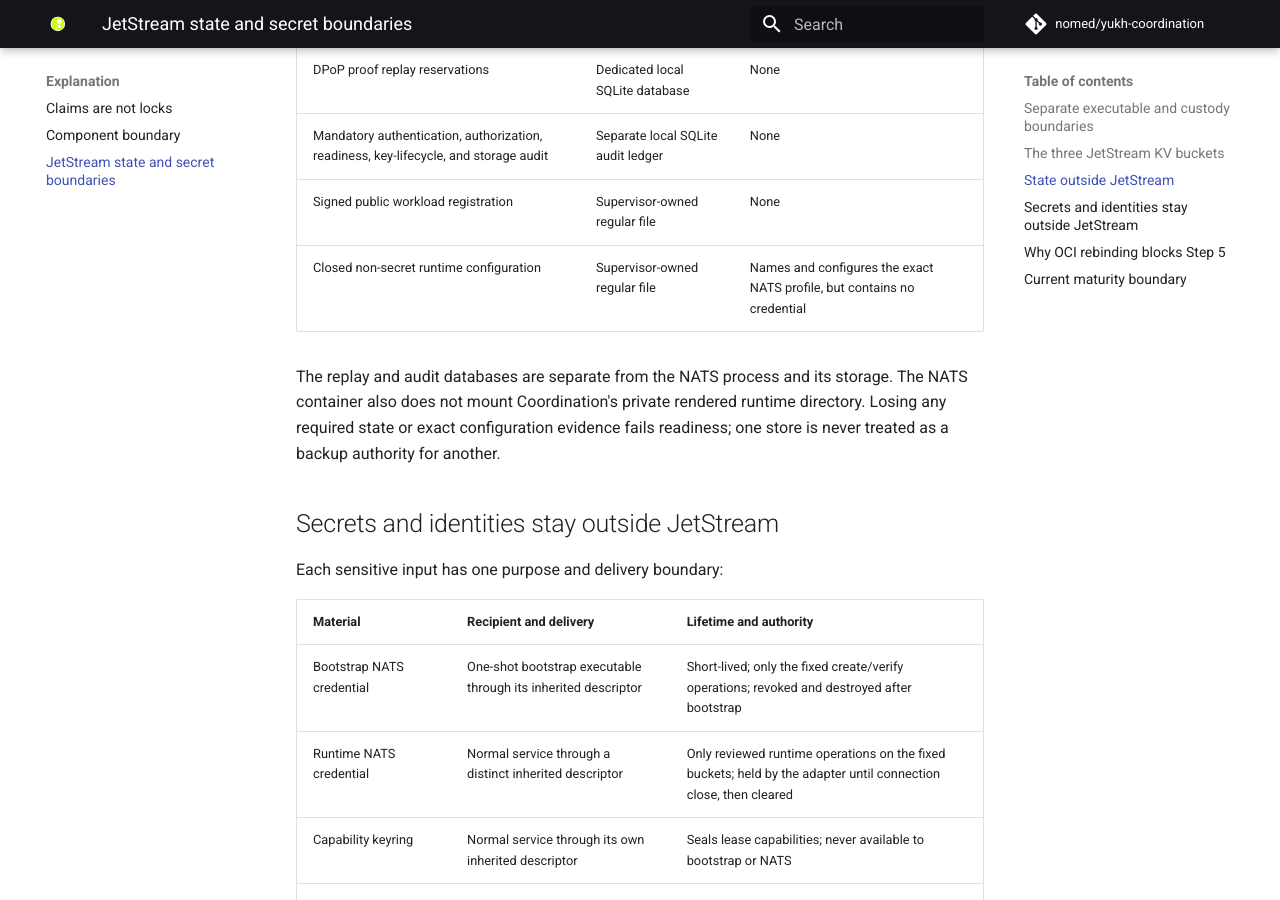
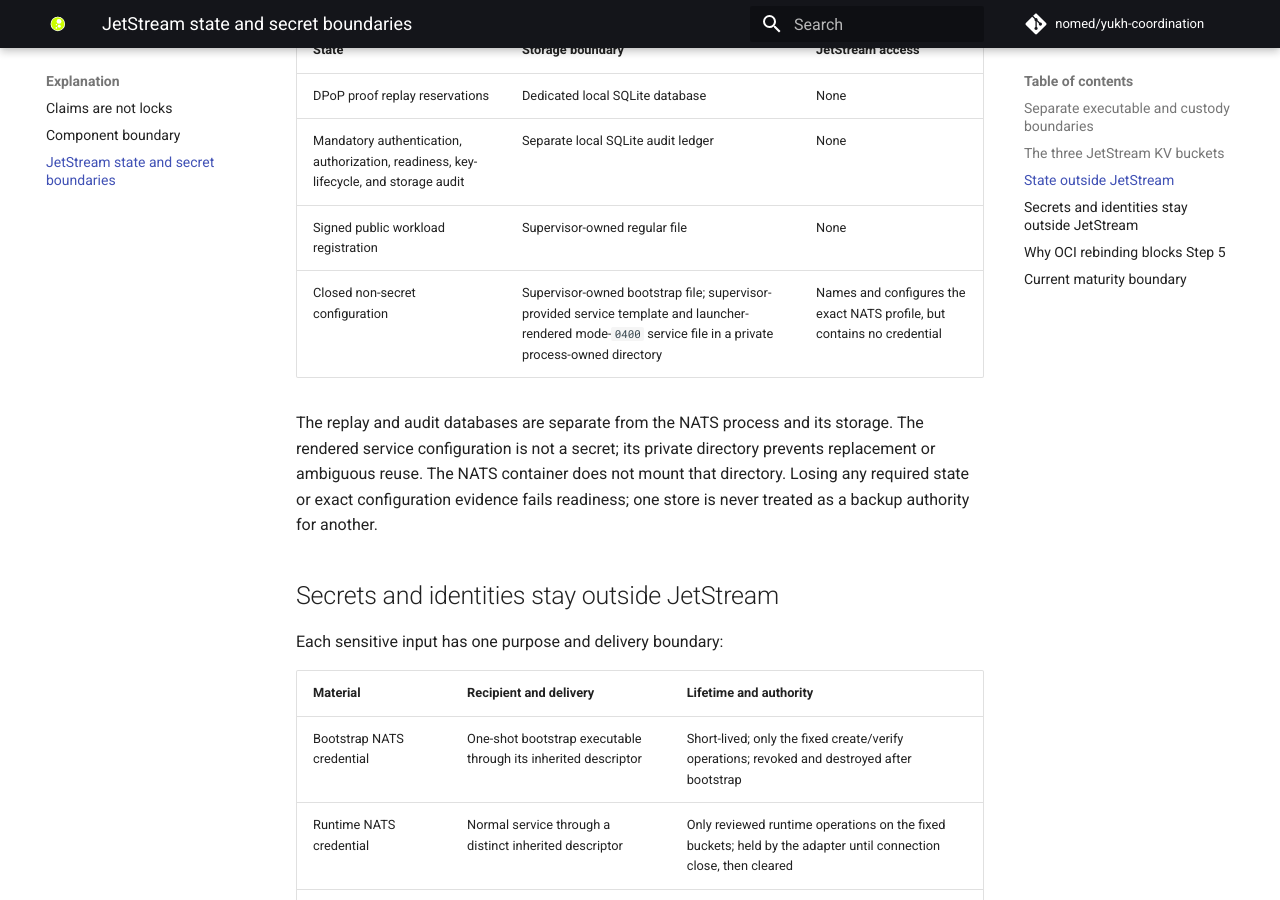
Before and after one commit to nomed/yukh-coordination, an MkDocs documentation site: the page built from documentation/explanation/jetstream-state-and-secret-boundaries.md, in a window 1280 px wide and 900 px high, scrolled down 1895 px. Built offline with MkDocs 1.6.1 and Material for MkDocs 9.7.7, drawn with Linux system fonts in a browser that asks for light colours; comment, search, counter and statistics services are not loaded; some of the changed text lies outside the part shown.

Commit message:
Close JetStream reassessment gaps
Co-authored-by: Copilot <223556219+Copilot@users.noreply.github.com>

```diff
--- a/documentation/explanation/jetstream-state-and-secret-boundaries.md
+++ b/documentation/explanation/jetstream-state-and-secret-boundaries.md
@@ -78,11 +80,12 @@ JetStream does not hold every durable record needed by the service:
 | DPoP proof replay reservations | Dedicated local SQLite database | None |
 | Mandatory authentication, authorization, readiness, key-lifecycle, and storage audit | Separate local SQLite audit ledger | None |
 | Signed public workload registration | Supervisor-owned regular file | None |
-| Closed non-secret runtime configuration | Supervisor-owned regular file | Names and configures the exact NATS profile, but contains no credential |
+| Closed non-secret configuration | Supervisor-owned bootstrap file; supervisor-provided service template and launcher-rendered mode-`0400` service file in a private process-owned directory | Names and configures the exact NATS profile, but contains no credential |
 
 The replay and audit databases are separate from the NATS process and its
-storage. The NATS container also does not mount Coordination's private rendered
-runtime directory. Losing any required state or exact configuration evidence
+storage. The rendered service configuration is not a secret; its private
+directory prevents replacement or ambiguous reuse. The NATS container does not
+mount that directory. Losing any required state or exact configuration evidence
 fails readiness; one store is never treated as a backup authority for another.
 
 ## Secrets and identities stay outside JetStream
@@ -128,6 +131,11 @@ Before Step 5 can be reassessed:
 Preparation, offline reproduction, documentation, or a passing repository check
 does not satisfy those gates.
 
+Issue #184 records byte-identical offline candidate builds from the corrected
+source. Those local candidate identities are preparation evidence only: they
+remain non-deployable until separately authorized publication, provider pull
+comparison, record and packet rebinding, and a fresh owner decision.
+
 ## Current maturity boundary
 
 The adapters, distinct bootstrap and service executables, and disposable-server
```
Also changed, not shown: other parts of documentation/explanation/jetstream-state-and-secret-boundaries.md (+2 -0 lines).
